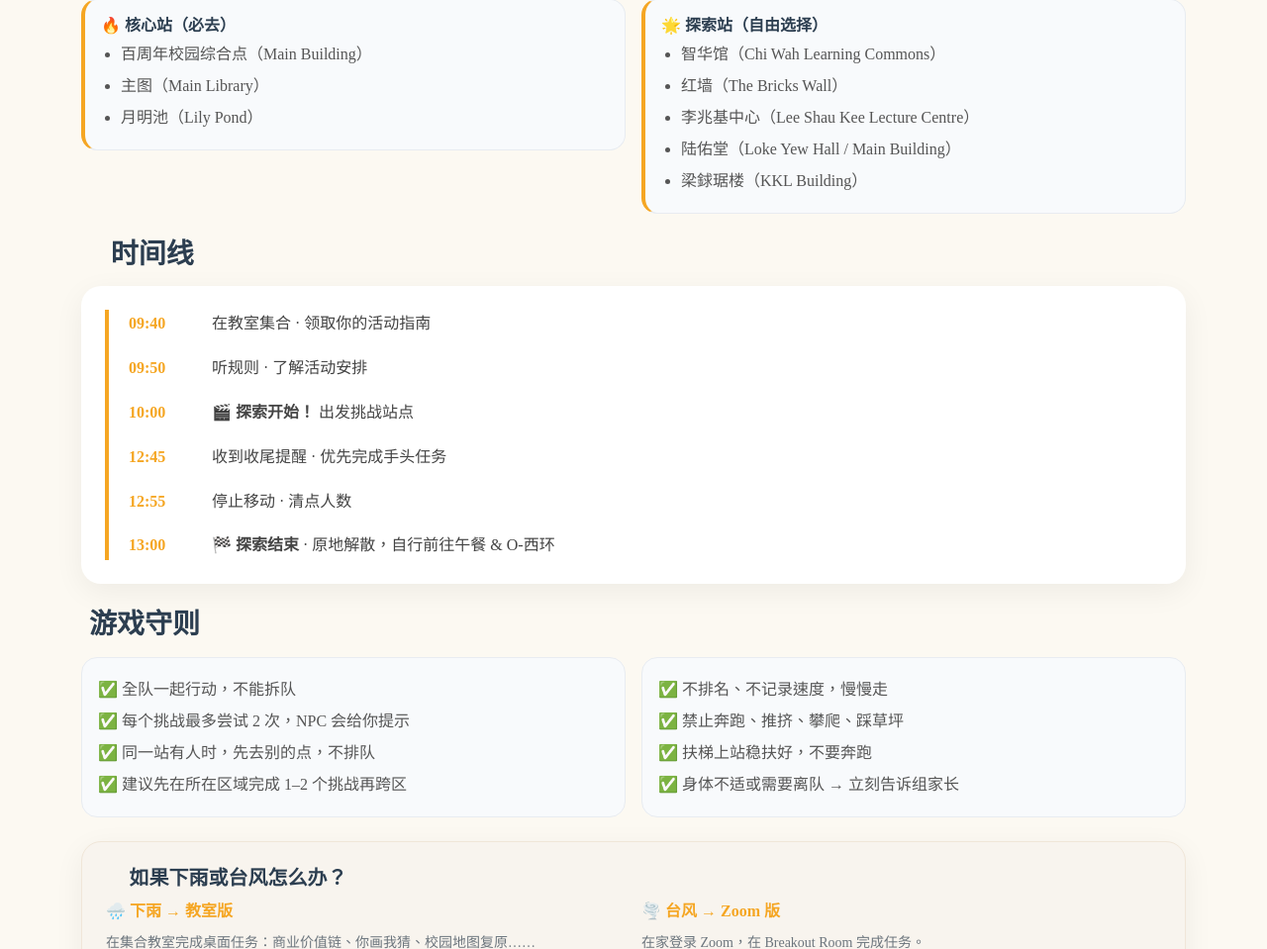
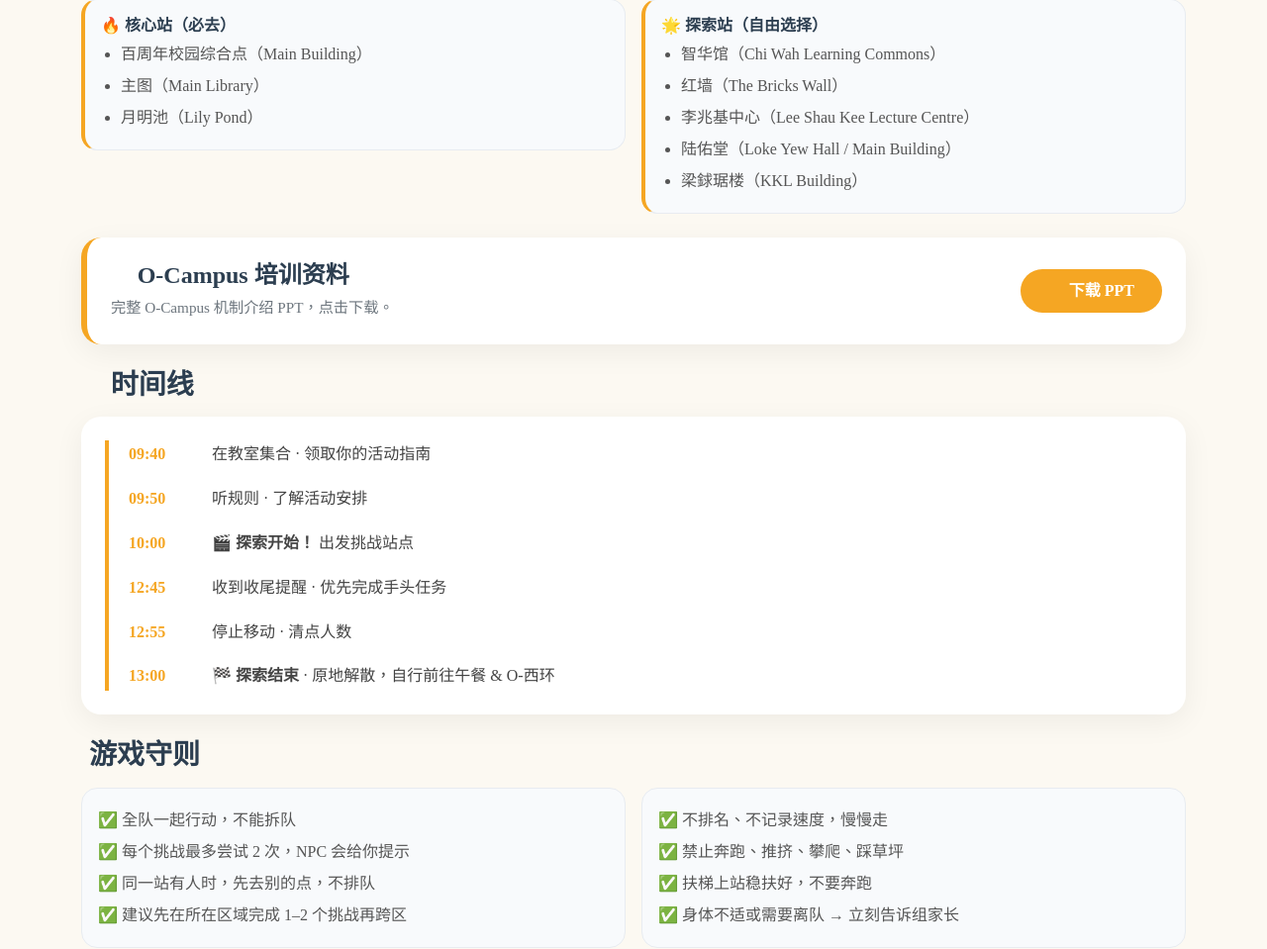
Before and after one commit to Destiny-maker520/UBCC, a Flask app: page /o-campus in a window 1280 px wide. Shown: the part 1045-2004 px from the top of the page at 99% size. Run offline with Flask 3, Linux system fonts and the light colour scheme; the visitor is signed in with stand-in values (Sample User, id 1).

Commit message:
Add PPT download button to O-campus page

```diff
--- a/app/templates/o_campus.html
+++ b/app/templates/o_campus.html
@@ -89,6 +89,23 @@
                     <li>梁銶琚楼（KKL Building）</li>
                 </ul>
             </div>
+        </div>
+    </div>
+
+    <!-- ===== O-Campus 培训资料下载 ===== -->
+    <div class="card card-ubcc p-4 mb-4" style="border-left: 6px solid var(--ubcc-orange);">
+        <div class="d-flex flex-wrap align-items-center justify-content-between">
+            <div>
+                <h4 class="fw-bold mb-1" style="color: var(--ubcc-dark);">
+                    <i class="fas fa-file-powerpoint text-ubcc me-2"></i>O-Campus 培训资料
+                </h4>
+                <p class="text-secondary" style="font-size: 0.95rem; margin-bottom: 0;">
+                    完整 O-Campus 机制介绍 PPT，点击下载。
+                </p>
+            </div>
+            <a href="https://docs.google.com/presentation/d/1nDXa3ibOjah5w0_-cPM8vREfukOi1Br5/edit?usp=sharing&ouid=103187548676320395789&rtpof=true&sd=true" target="_blank" class="btn btn-ubcc" style="padding: 10px 28px;">
+                <i class="fas fa-download me-2"></i>下载 PPT
+            </a>
         </div>
     </div>
 
```
